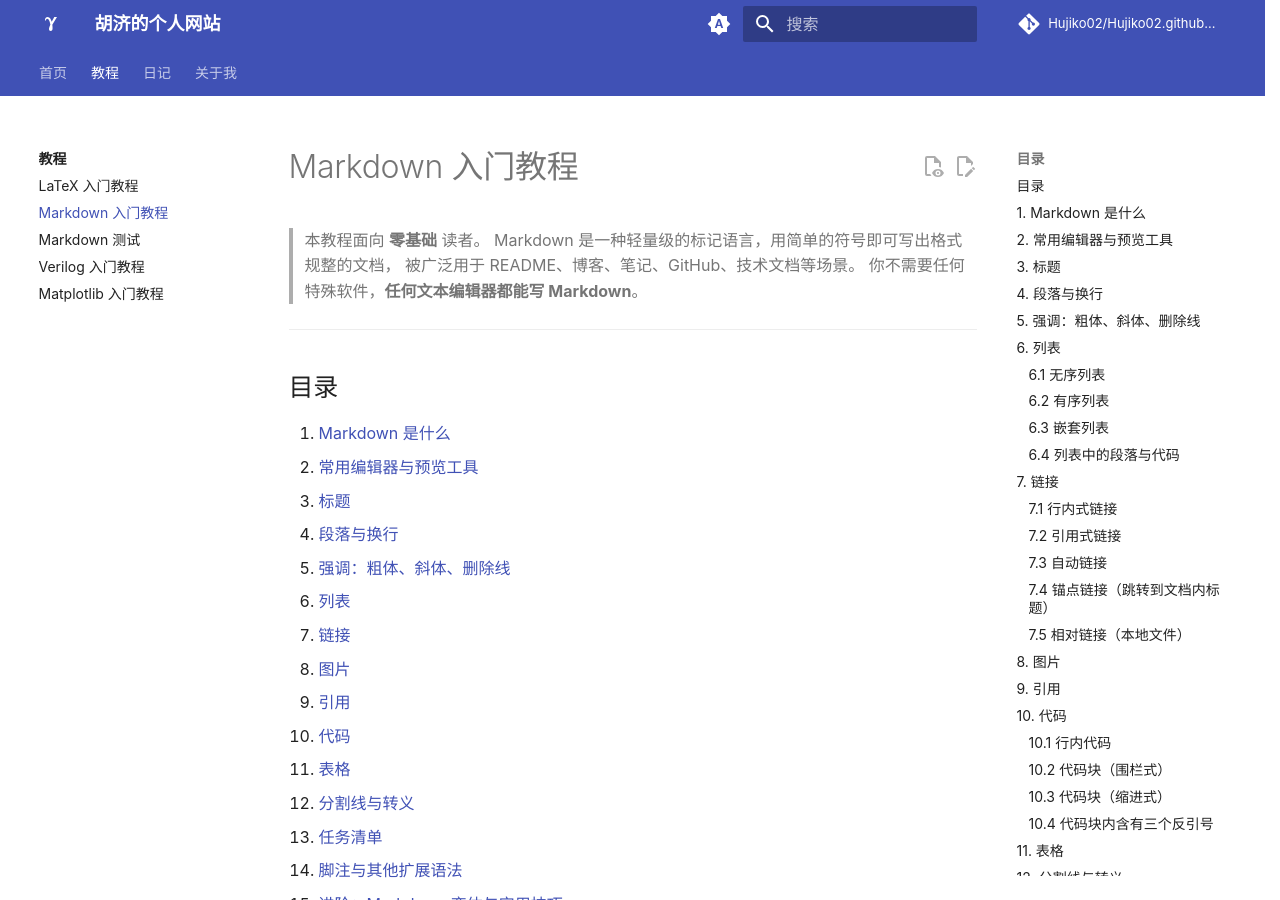
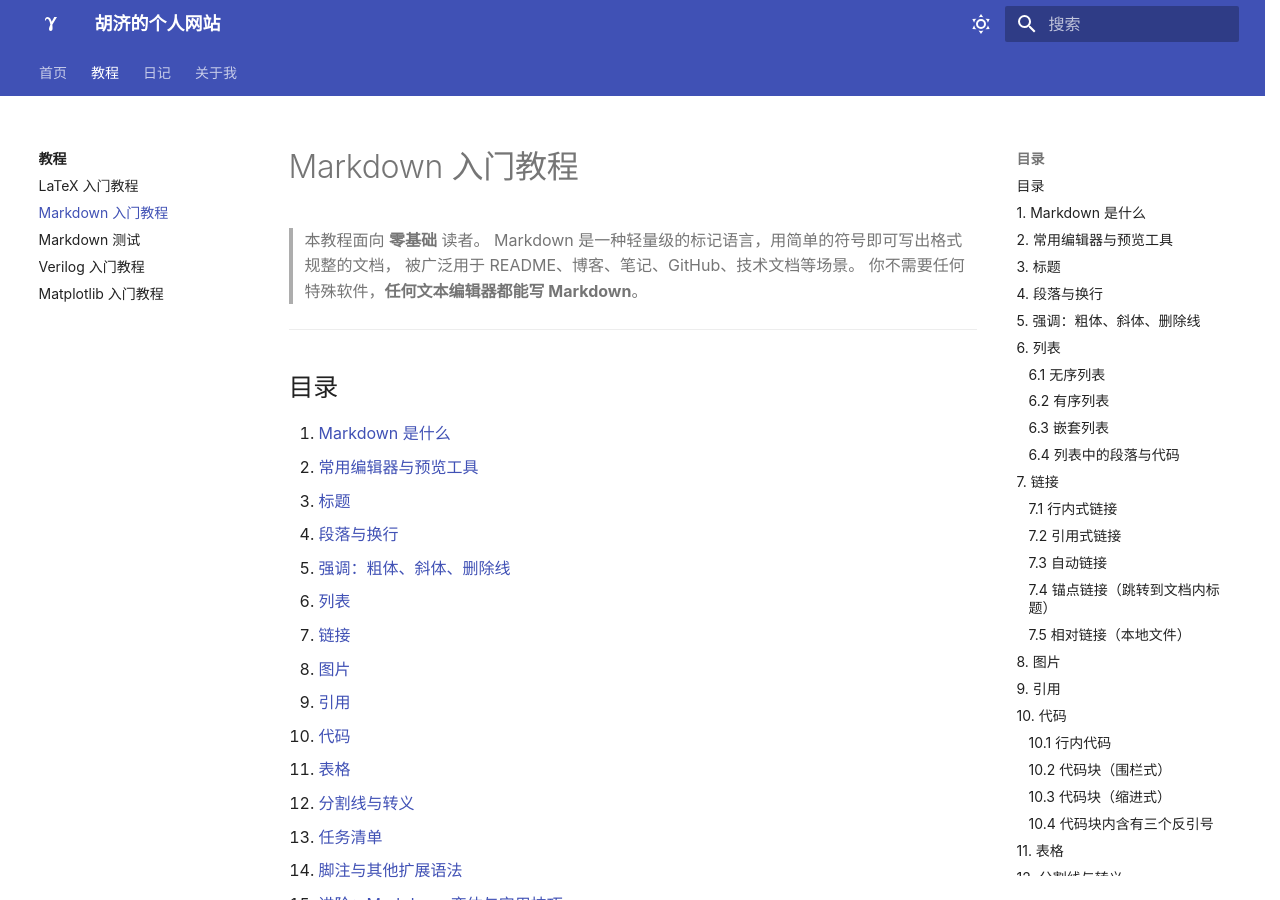
Before and after one commit to Hujiko02/Hujiko02.github.io, an MkDocs documentation site: the page built from docs/tutorial/markdown.md, in a window 1280 px wide and 900 px high. Built offline with MkDocs 1.6.1 and Material for MkDocs 9.7.7, drawn with Linux system fonts in a browser that asks for light colours; emoji names are drawn with the system emoji font; comment, search, counter and statistics services are not loaded.

Commit message:
Auto update 2026-09-12 15:38:53

```diff
--- a/mkdocs.yml
+++ b/mkdocs.yml
@@ -2,11 +2,6 @@ site_name: 胡济的个人网站
 site_url: https://hujiko02.github.io/
 site_author: 胡济
 site_description: 胡济的个人网站
-
-
-repo_url: https://github.com/Hujiko02/Hujiko02.github.io
-repo_name: Hujiko02/Hujiko02.github.io
-edit_uri: edit/main/docs/
 
 theme:
   name: material
@@ -21,14 +16,8 @@ theme:
   # 关闭 Google Fonts（fonts.googleapis.com 在国内又慢又常失败），回退到系统字体
   font: false
   palette:
-    # 自动模式：跟随系统的昼夜设置
-    - media: "(prefers-color-scheme)"
-      toggle:
-        icon: material/brightness-auto
-        name: 切换到浅色模式
     # 浅色模式
-    - media: "(prefers-color-scheme: light)"
-      scheme: default
+    - scheme: default
       primary: indigo
       accent: amber
       toggle:
@@ -36,13 +25,12 @@ theme:
         # toggle.name 的语义是「点一下会发生什么」，不是当前状态
         name: 切换到深色模式
     # 深色模式
-    - media: "(prefers-color-scheme: dark)"
-      scheme: slate
+    - scheme: slate
       primary: black
       accent: amber
       toggle:
         icon: material/weather-night
-        name: 切换到系统偏好
+        name: 切换到浅色模式
 
   features:
     - navigation.instant # 即时页面加载
@@ -55,8 +43,6 @@ theme:
     - content.code.copy # 代码块一键复制
     - content.code.annotate # 代码块内标注
     - content.tooltips # 缩写/术语悬浮提示
-    - content.action.edit # 右上角「编辑此页」（依赖 repo_url + edit_uri）
-    - content.action.view # 右上角「查看源码」
     - search.suggest # 搜索联想
     - search.highlight # 搜索结果高亮
 
@@ -91,7 +77,6 @@ extra:
 # Markdown 扩展
 markdown_extensions:
   - toc:
-      permalink: true # 标题旁生成可复制的锚点链接
       slugify: !!python/object/apply:pymdownx.slugs.slugify
         kwds:
           case: lower
@@ -106,9 +91,6 @@ markdown_extensions:
       line_spans: __span
       pygments_lang_class: true
   - pymdownx.superfences:
-      # Material 内置 mermaid：会自动按需加载 unpkg 上的 mermaid@11 并渲染，
-      # 无需额外插件。注意它只在页面真的存在 mermaid 图时才会下载，
-      # 所以不开 mermaid 的页面不受影响。
       custom_fences:
         - name: mermaid
           class: mermaid
@@ -121,10 +103,7 @@ markdown_extensions:
       emoji_generator: !!python/name:material.extensions.emoji.to_svg
   - pymdownx.arithmatex:
       generic: true
-  # 以下 6 个官方配置里都有，实测对中文文档零副作用
-  # ⚠️ 但官方那行 `pymdownx.betterem: smart_enable: all` 千万别加：
-  #    它用词边界启发式判断强调，中文词间无空格会导致 **粗体** 变成字面星号
-  #    （实测同一段文字 <strong> 从 7 个掉到 2 个）
+
   - pymdownx.caret # ^上标^
   - pymdownx.tilde # ~~删除线~~ 和 ~下标~
   - pymdownx.mark # ==高亮==
```
